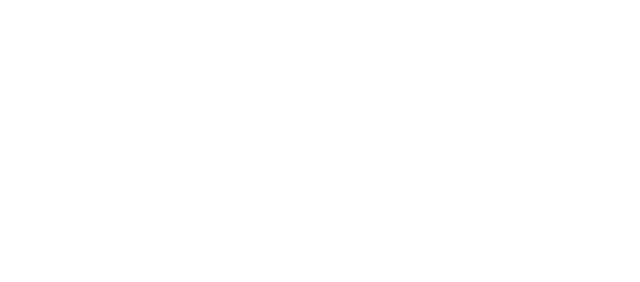
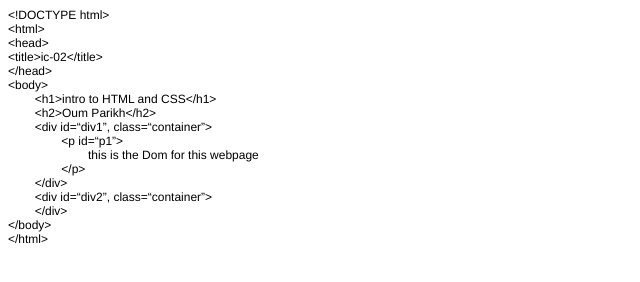
Before and after one commit to DS4200-Sec2-F22/ic-02-oumparikh, a plain HTML site: page index.html in a window 1280 px wide. Shown: the whole page, without its empty margins (0-640 px from the left). Drawn offline with Linux system fonts and the light colour scheme.

Commit message:
ic-02 complete

```diff
--- a/index.html
+++ b/index.html
@@ -1,14 +1,33 @@
-<!DOCTYPE html>
+<!DOCTYPE html PUBLIC "-//W3C//DTD HTML 4.01//EN" "http://www.w3.org/TR/html4/strict.dtd">
 <html>
-
 <head>
-    <meta charset=utf-8/>
+  <meta http-equiv="Content-Type" content="text/html; charset=utf-8">
+  <meta http-equiv="Content-Style-Type" content="text/css">
+  <title></title>
+  <meta name="Generator" content="Cocoa HTML Writer">
+  <meta name="CocoaVersion" content="2022.3">
+  <style type="text/css">
+    p.p1 {margin: 0.0px 0.0px 0.0px 0.0px; font: 12.0px Helvetica}
+    span.Apple-tab-span {white-space:pre}
+  </style>
 </head>
-
-
 <body>
-
-
+<p class="p1">&lt;!DOCTYPE html&gt;</p>
+<p class="p1">&lt;html&gt;</p>
+<p class="p1">&lt;head&gt;</p>
+<p class="p1">&lt;title&gt;ic-02&lt;/title&gt;</p>
+<p class="p1">&lt;/head&gt;</p>
+<p class="p1">&lt;body&gt;</p>
+<p class="p1"><span class="Apple-tab-span">	</span>&lt;h1&gt;intro to HTML and CSS&lt;/h1&gt;</p>
+<p class="p1"><span class="Apple-tab-span">	</span>&lt;h2&gt;Oum Parikh&lt;/h2&gt;</p>
+<p class="p1"><span class="Apple-tab-span">	</span>&lt;div id=“div1”, class=“container”&gt;</p>
+<p class="p1"><span class="Apple-tab-span">	</span><span class="Apple-tab-span">	</span>&lt;p id=“p1”&gt;<span class="Apple-converted-space"> </span></p>
+<p class="p1"><span class="Apple-tab-span">	</span><span class="Apple-tab-span">	</span><span class="Apple-tab-span">	</span>this is the Dom for this webpage</p>
+<p class="p1"><span class="Apple-tab-span">	</span><span class="Apple-tab-span">	</span>&lt;/p&gt;</p>
+<p class="p1"><span class="Apple-tab-span">	</span>&lt;/div&gt;</p>
+<p class="p1"><span class="Apple-tab-span">	</span>&lt;div id=“div2”, class=“container”&gt;<span class="Apple-converted-space"> </span></p>
+<p class="p1"><span class="Apple-tab-span">	</span>&lt;/div&gt;</p>
+<p class="p1">&lt;/body&gt;</p>
+<p class="p1">&lt;/html&gt;</p>
 </body>
-
 </html>
```
